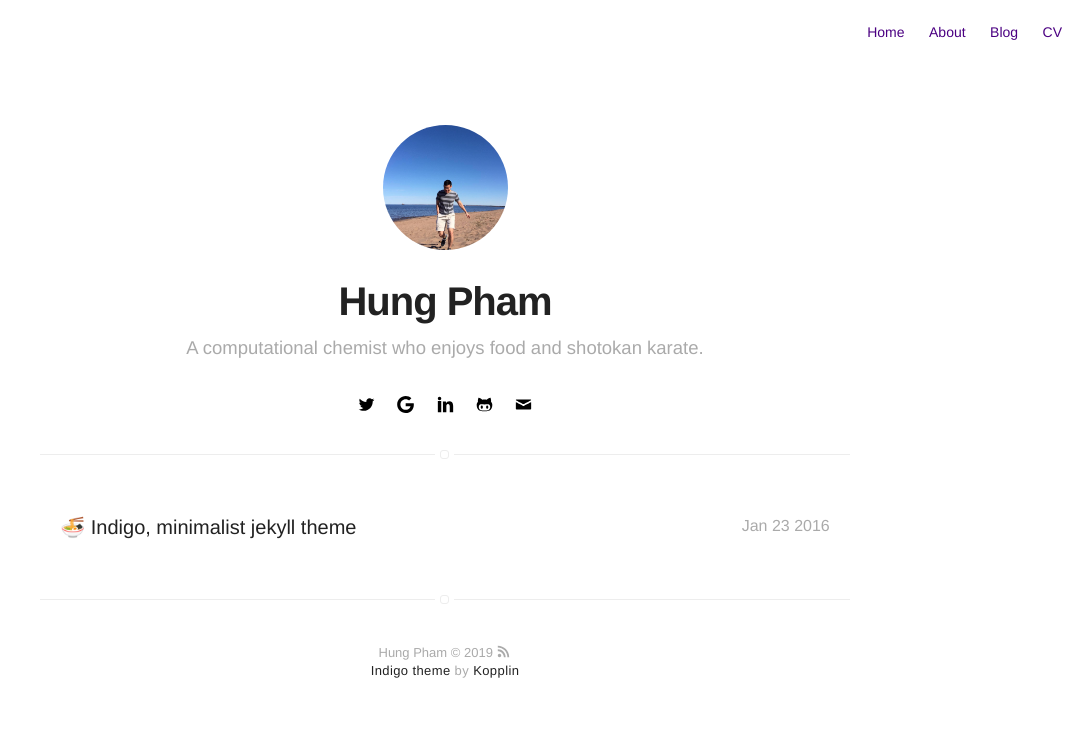
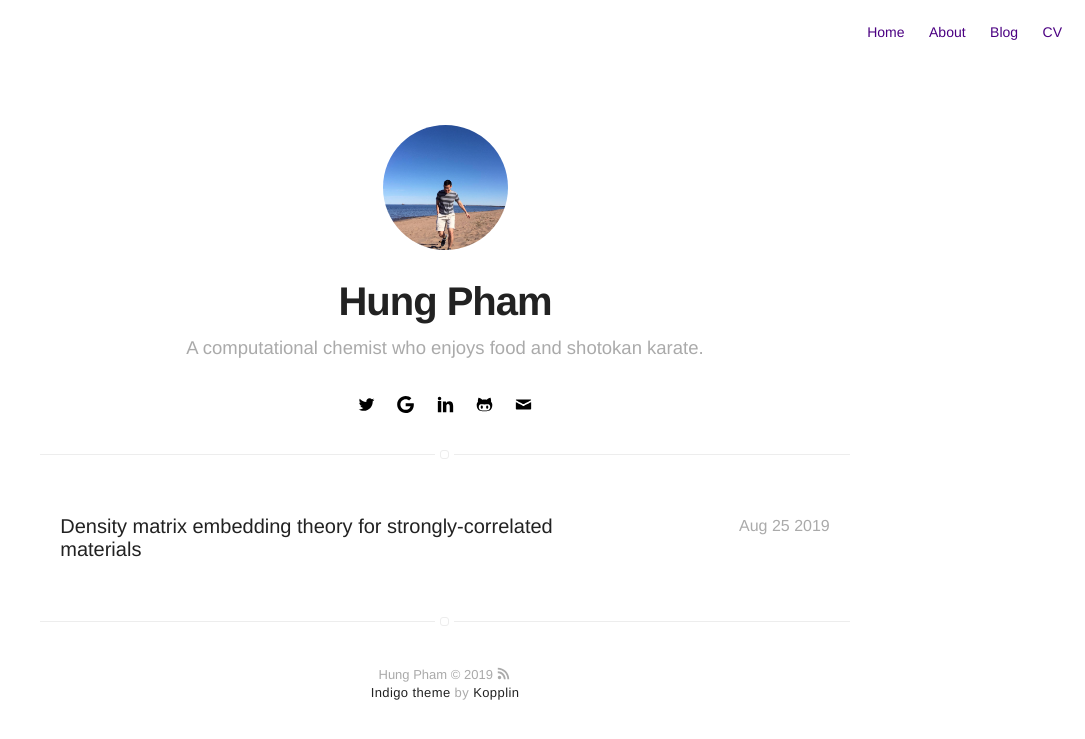
Before and after one commit to hungpham2017/hungpham2017.github.io, a Jekyll site: the page built from projects.html, in a window 1280 px wide. Shown: the top 739 px of the page, without its empty margins (195-1280 px from the left). Built offline with Jekyll 4.4.1, drawn with Linux system fonts in a browser that asks for light colours; emoji names are drawn with the system emoji font.

Commit message:
Updating about

```diff
--- a/_posts/2016-01-23-indigo-jekyll-theme.markdown
+++ b/_posts/2016-01-23-indigo-jekyll-theme.markdown
@@ -1,35 +1,33 @@
 ---
-title: ":ramen: Indigo, minimalist jekyll theme"
+title: "Density matrix embedding theory for strongly-correlated materials"
 layout: post
-date: 2016-01-23 22:10
+date: 2019-08-25 20:00
 tag: jekyll
 image: https://koppl.in/indigo/assets/images/jekyll-logo-light-solid.png
 headerImage: true
 projects: true
 hidden: true # don't count this post in blog pagination
-description: "This is a simple and minimalist template for Jekyll for those who likes to eat noodles."
+description: "This is a description for my pDMET project."
 category: project
-author: johndoe
+author: hungpham
 externalLink: false
 ---
 
-![Screenshot](https://raw.githubusercontent.com/sergiokopplin/indigo/gh-pages/assets/screen-shot.png)
+![Screenshot](https://github.com/hungpham2017/hungpham2017.github.io/tree/master/assets/images/pDMET_screenshot.png)
 
-Example of project - Indigo Minimalist Jekyll Template - [Demo](http://sergiokopplin.github.io/indigo/). This is a simple and minimalist template for Jekyll for those who likes to eat noodles.
+
+---
+What is DMET?
+- Gulp
+
+
+---
+DMET for solid-state materials
+
+- Gulp
+-
 
 ---
 
-What has inside?
-
-- Gulp
-- BrowserSync
-- Stylus
-- SVG
-- Travis
-- No JS
-- [98/100](https://developers.google.com/speed/pagespeed/insights/?url=http%3A%2F%2Fsergiokopplin.github.io%2Findigo%2F)
-
----
-
-[Check it out](http://sergiokopplin.github.io/indigo/) here.
-If you need some help, just [tell me](http://github.com/sergiokopplin/indigo/issues).
+[Check it out](https://github.com/hungpham2017/pDMET/) here.
+If you need some help, just [tell me](https://github.com/hungpham2017/pDMET/issues).
```
Also changed, not shown: assets/images/pDMET_screenshot.png (added).
